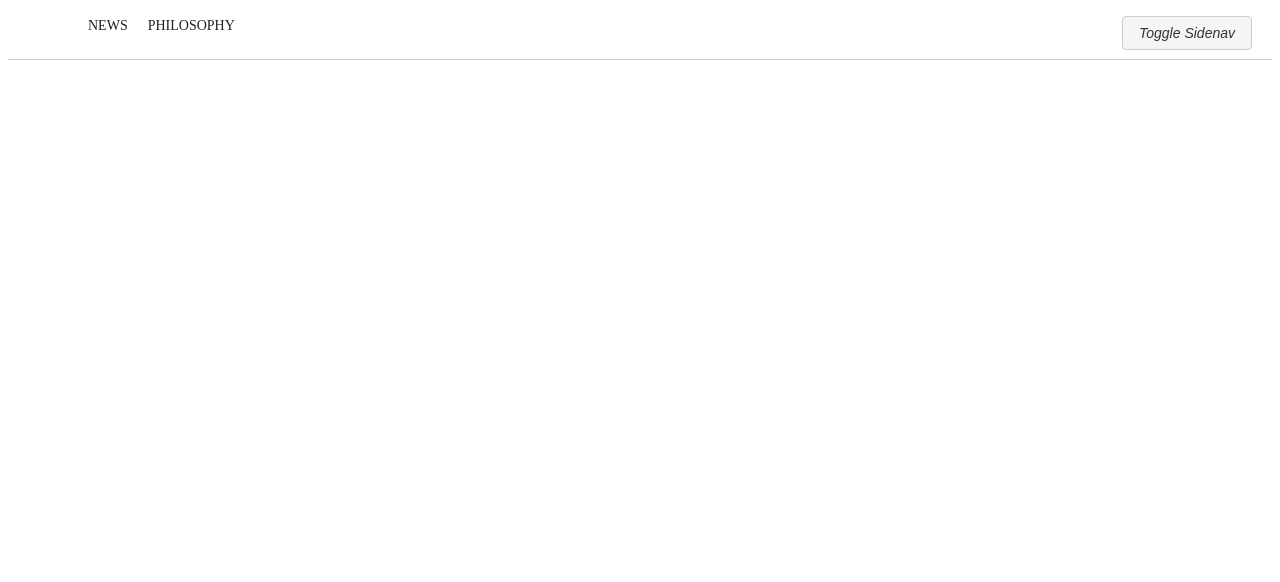
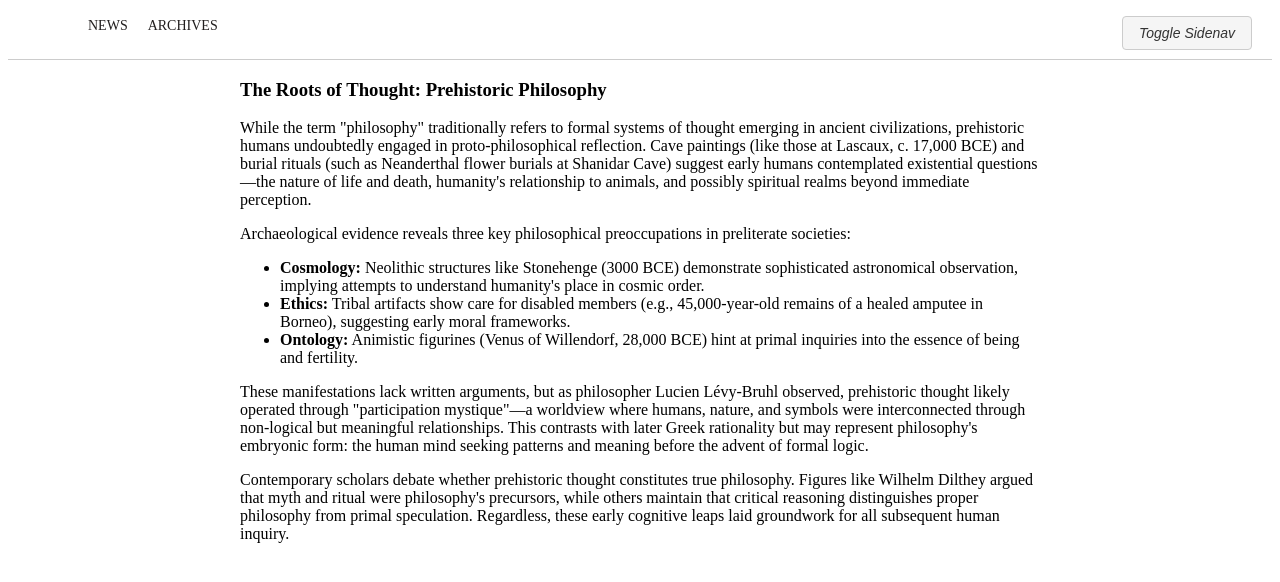
Before and after one commit to salmoneric/stackblitz-angular-rsidenav, an Angular app: page /archives in a window 1280 px wide. Before the commit this address led to /. Shown: the top 582 px of the page. Built offline with nearby package versions, Linux system fonts and the light colour scheme.

Commit message:
Change in tabs and content

```diff
--- a/src/app/app.routes.ts
+++ b/src/app/app.routes.ts
@@ -1,9 +1,9 @@
 import { Routes } from "@angular/router";
-import { TabsComponent } from "../component/tabs/tabs.component";
+import { ArchivesComponent } from "../component/archives/archives.component";
 import { ContentComponent } from "../component/content/content.component";
 
 export const routes: Routes = [
   { path: "", redirectTo: "news", pathMatch: "full" },
   { path: "news", component: ContentComponent },
-  { path: "tabs", component: TabsComponent },
+  { path: "archives", component: ArchivesComponent },
 ];
--- /dev/null
+++ b/src/component/archives/archives.component.html
@@ -0,0 +1,54 @@
+<div class="archives-container">
+  <h3>The Roots of Thought: Prehistoric Philosophy</h3>
+
+  <p>
+    While the term "philosophy" traditionally refers to formal systems of
+    thought emerging in ancient civilizations, prehistoric humans undoubtedly
+    engaged in proto-philosophical reflection. Cave paintings (like those at
+    Lascaux, c. 17,000 BCE) and burial rituals (such as Neanderthal flower
+    burials at Shanidar Cave) suggest early humans contemplated existential
+    questions—the nature of life and death, humanity's relationship to animals,
+    and possibly spiritual realms beyond immediate perception.
+  </p>
+
+  <p>
+    Archaeological evidence reveals three key philosophical preoccupations in
+    preliterate societies:
+  </p>
+
+  <ul>
+    <li>
+      <strong>Cosmology:</strong> Neolithic structures like Stonehenge (3000
+      BCE) demonstrate sophisticated astronomical observation, implying attempts
+      to understand humanity's place in cosmic order.
+    </li>
+    <li>
+      <strong>Ethics:</strong> Tribal artifacts show care for disabled members
+      (e.g., 45,000-year-old remains of a healed amputee in Borneo), suggesting
+      early moral frameworks.
+    </li>
+    <li>
+      <strong>Ontology:</strong> Animistic figurines (Venus of Willendorf,
+      28,000 BCE) hint at primal inquiries into the essence of being and
+      fertility.
+    </li>
+  </ul>
+
+  <p>
+    These manifestations lack written arguments, but as philosopher Lucien
+    Lévy-Bruhl observed, prehistoric thought likely operated through
+    "participation mystique"—a worldview where humans, nature, and symbols were
+    interconnected through non-logical but meaningful relationships. This
+    contrasts with later Greek rationality but may represent philosophy's
+    embryonic form: the human mind seeking patterns and meaning before the
+    advent of formal logic.
+  </p>
+
+  <p>
+    Contemporary scholars debate whether prehistoric thought constitutes true
+    philosophy. Figures like Wilhelm Dilthey argued that myth and ritual were
+    philosophy's precursors, while others maintain that critical reasoning
+    distinguishes proper philosophy from primal speculation. Regardless, these
+    early cognitive leaps laid groundwork for all subsequent human inquiry.
+  </p>
+</div>
--- a/src/component/tabs/tabs.component.scss
+++ b/src/component/archives/archives.component.scss
@@ -1,4 +1,4 @@
-.tabs-container {
+.archives-container {
   margin-top: 0px;
   max-width: 800px;
   margin-left: auto;
--- /dev/null
+++ b/src/component/archives/archives.component.ts
@@ -0,0 +1,19 @@
+import { Component } from "@angular/core";
+import { CommonModule } from "@angular/common";
+import { TabsbuttonsComponent } from "../tabsbuttons/tabsbuttons.component";
+import { TabscontentComponent } from "../tabscontents/tabscontent.components";
+
+@Component({
+  selector: "app-Archives",
+  standalone: true,
+  imports: [CommonModule, TabsbuttonsComponent, TabscontentComponent],
+  templateUrl: "./archives.component.html",
+  styleUrl: "./archives.component.scss",
+})
+export class ArchivesComponent {
+  activeTab: string = "mind";
+
+  onTabChange(tab: string) {
+    this.activeTab = tab;
+  }
+}
--- a/src/component/header/header.component.html
+++ b/src/component/header/header.component.html
@@ -3,7 +3,7 @@
   <div>
     <ul class="main-nav-list">
       <li><a routerLink="/news">NEWS</a></li>
-      <li><a routerLink="/tabs">PHILOSOPHY</a></li>
+      <li><a routerLink="/archives">ARCHIVES</a></li>
     </ul>
   </div>
   <div>
--- a/src/component/rsidenav/rsidenav.component.scss
+++ b/src/component/rsidenav/rsidenav.component.scss
@@ -5,10 +5,10 @@
   transform: translateX(100%);
   transition: transform 0.5s ease-in-out;
   border-radius: 1.25rem 0 0 1.25rem;
+  height: calc(100% - 60px);
 }
 
 .wrap-black {
-  height: calc(100% - 60px);
   min-height: 150px;
   background-color: rgb(34, 31, 31, 0.5);
   width: 60%;
@@ -22,10 +22,11 @@
 
 .wrap-white {
   height: 100%;
-  background-color: rgb(248, 230, 197, 1);
+  background-color: rgb(241, 206, 230);
   width: 100%;
   padding: 0;
   position: relative;
+  border-radius: 1.25rem 0 0 1.25rem;
 }
 
 .sidenavheader {
@@ -82,14 +83,13 @@
 
 .innav {
   box-sizing: border-box;
-  // background-color: rgb(240, 133, 133);
-  background-color: rgb(248, 230, 197, 1);
   width: 100%;
   padding: 0px, 20px, 20px, 20px;
   overflow-y: auto;
-  height: calc(100% - 100px);
+  height: calc(100% - 120px);
   scrollbar-width: thin; /* For Firefox */
-  scrollbar-color: rgb(34, 31, 31) rgba(248, 230, 197, 1); /* For Firefox  or rgba(240, 133, 133, 0.5);*/
+  scrollbar-color: rgb(34, 31, 31) rgb(241, 206, 230);
+  border-radius: 0 0 0 1.25rem;
 }
 
 .innav::-webkit-scrollbar {
--- a/src/component/tabs/tabs.component.html
+++ /dev/null
@@ -1,7 +0,0 @@
-<div class="tabs-container">
-  <app-tabsbuttons
-    [activeTab]="activeTab"
-    (tabChange)="onTabChange($event)"
-  ></app-tabsbuttons>
-  <app-tabscontents [activeTab]="activeTab"></app-tabscontents>
-</div>
--- a/src/component/tabs/tabs.component.ts
+++ /dev/null
@@ -1,19 +0,0 @@
-import { Component } from '@angular/core';
-import { CommonModule } from '@angular/common';
-import { TabsbuttonsComponent } from '../tabsbuttons/tabsbuttons.component';
-import { TabscontentComponent } from '../tabscontents/tabscontent.components';
-
-@Component({
-  selector: 'app-tabs',
-  standalone: true,
-  imports: [CommonModule, TabsbuttonsComponent, TabscontentComponent],
-  templateUrl: './tabs.component.html',
-  styleUrl: './tabs.component.scss'
-})
-export class TabsComponent {
-  activeTab: string = 'mind';
-
-  onTabChange(tab: string) {
-    this.activeTab = tab;
-  }
-}
--- a/src/component/tabsbuttons/tabsbuttons.component.scss
+++ b/src/component/tabsbuttons/tabsbuttons.component.scss
@@ -15,10 +15,11 @@ button {
   transition: all 0.3s;
 
   &:hover {
-    background-color: #f5f5f5;
+    background-color: rgb(240, 184, 222);
   }
 
   &.active {
+    background-color: rgb(240, 158, 214);
     border-bottom: 3px solid #333;
     color: #333;
   }
--- a/src/component/tabscontents/tabscontents.component.scss
+++ b/src/component/tabscontents/tabscontents.component.scss
@@ -1,8 +1,6 @@
 .tab-content {
-  background-color: white;
+  // background-color: rgb(245, 207, 226);
   padding: 20px;
-  border-radius: 4px;
-  box-shadow: 0 2px 4px rgba(0, 0, 0, 0.1);
 }
 
 h2 {
```
